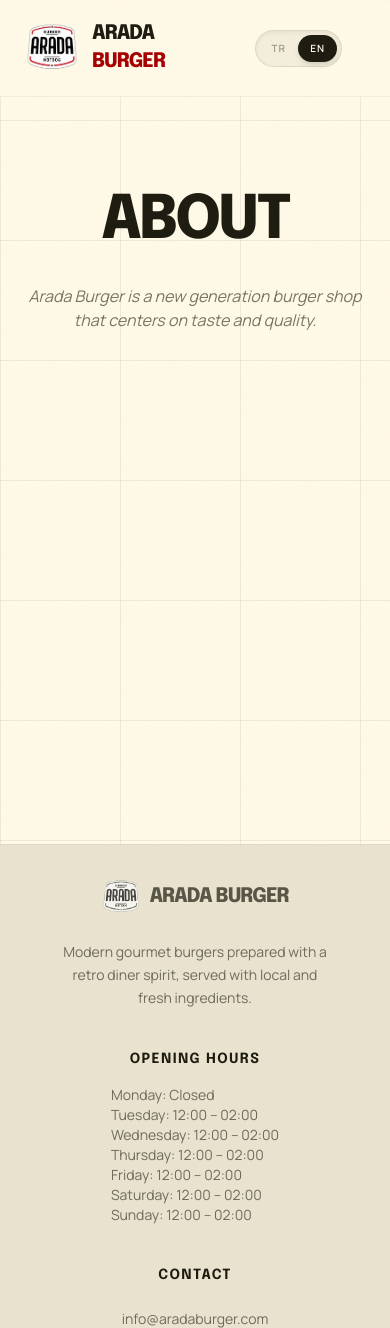
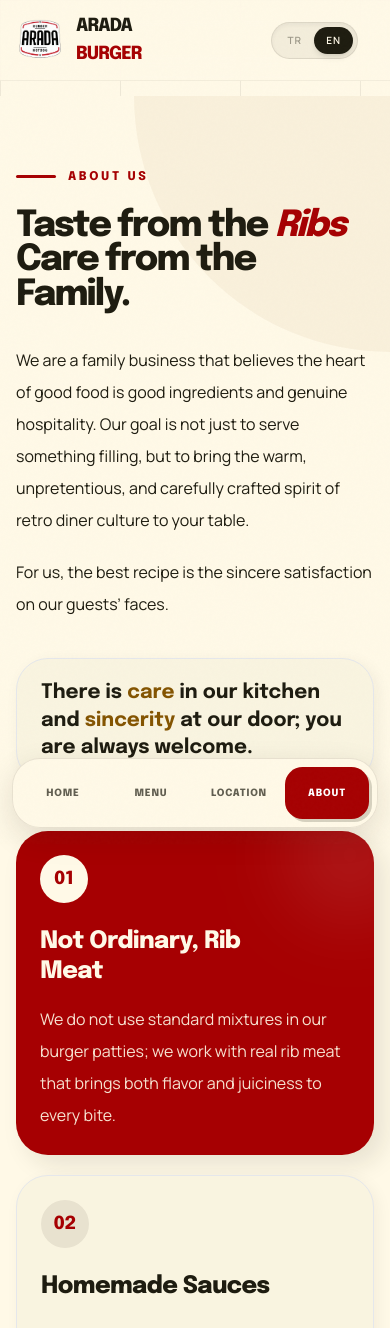
Before and after one commit to sezowastaken/arada-burger-website, a Next.js app in the folder frontend/: page /en/about in a window 390 px wide. Shown: the top 1328 px of the page. Built offline with nearby package versions, Linux system fonts and the light colour scheme.

Commit message:
sezo push 1.7
+about page
+mobile header update

```diff
--- a/frontend/src/app/[lang]/about/page.tsx
+++ b/frontend/src/app/[lang]/about/page.tsx
@@ -1,14 +1,186 @@
-export default function AboutPage({ params: { lang } }: { params: { lang: "tr" | "en" } }) {
+export default async function AboutPage({
+  params,
+}: {
+  params: Promise<{ lang: "tr" | "en" }>;
+}) {
+  const { lang } = await params;
+  const isTr = lang === "tr";
+
+  const content = {
+    eyebrow: isTr ? "Hakkımızda" : "About Us",
+    headlineTop: isTr ? "Kaburgadan Gelen" : "Taste from the",
+    headlineAccent: isTr ? "Lezzet" : "Ribs",
+    headlineBottom: isTr ? "Aileden Gelen Özen." : "Care from the Family.",
+    intro: isTr
+      ? "Biz, işin özünün iyi malzeme ve güler yüz olduğuna inanan bir aile işletmesiyiz. Amacımız sadece karın doyuran değil; retro diner kültürünün o sıcak, gösterişsiz ama özenli ruhunu masanıza taşıyan gerçek ürünler sunmak."
+      : "We are a family business that believes the heart of good food is good ingredients and genuine hospitality. Our goal is not just to serve something filling, but to bring the warm, unpretentious, and carefully crafted spirit of retro diner culture to your table.",
+    subIntro: isTr
+      ? "Bizim için en iyi tarif, misafirlerimizin yüzündeki samimi memnuniyettir."
+      : "For us, the best recipe is the sincere satisfaction on our guests’ faces.",
+    closing: isTr
+      ? "Mutfağımızda özen, kapımızda her zaman samimiyet var; bekleriz."
+      : "There is always care in our kitchen and sincerity at our door; you are always welcome.",
+    highlights: isTr
+      ? [
+          {
+            number: "01",
+            title: "Sıradan Değil, Kaburga Eti",
+            text: "Burger köftelerimizde standart karışımlar kullanmıyoruz; lokmanıza lezzetini ve suyunu veren gerçek kaburga etiyle çalışıyoruz.",
+            featured: true,
+          },
+          {
+            number: "02",
+            title: "Ev Yapımı Soslar",
+            text: "Hazır lezzetlerle işimiz yok. Burgerlerimizin ve atıştırmalıklarımızın ruhunu tamamlayan soslarımızı kendi mutfağımızda, kendi tariflerimizle hazırlıyoruz.",
+            featured: false,
+          },
+          {
+            number: "03",
+            title: "Gerçek Frankfurter",
+            text: "Hotdog menümüzde kaliteden taviz vermiyor; doyurucu ve karakterli lezzetiyle fark yaratan ithal frankfurter sosis kullanıyoruz.",
+            featured: false,
+          },
+          {
+            number: "04",
+            title: "Kesintisiz Tazelik",
+            text: "Sebzelerimizi rafta bekletmiyor; mutfağımızın temposuna göre gün içinde kısa aralıklarla yenileyerek her siparişte tazeliği koruyoruz.",
+            featured: false,
+          },
+        ]
+      : [
+          {
+            number: "01",
+            title: "Not Ordinary, Rib Meat",
+            text: "We do not use standard mixtures in our burger patties; we work with real rib meat that brings both flavor and juiciness to every bite.",
+            featured: true,
+          },
+          {
+            number: "02",
+            title: "Homemade Sauces",
+            text: "We do not rely on ready-made flavors. The sauces that complete our burgers and snacks are prepared in our own kitchen, with our own recipes.",
+            featured: false,
+          },
+          {
+            number: "03",
+            title: "Real Frankfurter",
+            text: "We do not compromise on quality in our hotdog menu; we use imported frankfurter sausages that bring a classic, satisfying character.",
+            featured: false,
+          },
+          {
+            number: "04",
+            title: "Constant Freshness",
+            text: "Our vegetables do not sit around waiting. We refresh them frequently throughout the day to match the rhythm of the kitchen.",
+            featured: false,
+          },
+        ],
+  };
+
   return (
-    <div className="container mx-auto px-4 py-24 text-center">
-      <h1 className="font-display font-extrabold text-6xl uppercase tracking-tighter mb-8">
-        {lang === "tr" ? "HAKKIMIZDA" : "ABOUT"}
-      </h1>
-      <p className="text-on_surface/60 max-w-xl mx-auto italic">
-        {lang === "tr"
-          ? "Arada Burger, lezzet ve kaliteyi merkeze alan yeni nesil bir burger dükkanıdır."
-          : "Arada Burger is a new generation burger shop that centers on taste and quality."}
-      </p>
-    </div>
+    <main className="relative min-h-screen overflow-hidden bg-background">
+      {/* Soft background ornament */}
+      <div
+        className="pointer-events-none absolute right-0 top-0 h-64 w-64 rounded-bl-full bg-secondary/5 md:h-80 md:w-80"
+        aria-hidden="true"
+      />
+
+      <section className="relative z-10 mx-auto w-full max-w-7xl px-4 py-16 sm:px-6 md:py-20 lg:px-8 lg:py-24">
+        <div className="grid grid-cols-1 gap-12 xl:grid-cols-[minmax(0,1.05fr)_minmax(0,0.95fr)] xl:gap-16">
+          {/* LEFT / INTRO */}
+          <div className="min-w-0">
+            <div className="inline-flex items-center gap-3">
+              <span className="h-[3px] w-10 rounded-full bg-primary" />
+              <span className="font-display text-xs font-extrabold uppercase tracking-[0.22em] text-primary sm:text-sm">
+                {content.eyebrow}
+              </span>
+            </div>
+
+            <h1 className="mt-6 max-w-4xl font-display text-4xl font-black leading-[0.96] tracking-tighter text-on_surface sm:text-5xl lg:text-6xl xl:text-[4.5rem]">
+              {content.headlineTop}{" "}
+              <span className="text-primary italic">{content.headlineAccent}</span>
+              <br className="hidden md:block" /> {content.headlineBottom}
+            </h1>
+
+            <div className="mt-8 max-w-2xl space-y-5">
+              <p className="font-[family:var(--font-manrope)] text-base leading-8 text-on_surface/78 sm:text-lg">
+                {content.intro}
+              </p>
+              <p className="font-[family:var(--font-manrope)] text-base leading-8 text-on_surface/78 sm:text-lg">
+                {content.subIntro}
+              </p>
+            </div>
+
+            {/* Divider */}
+            <div className="my-4 h-[6px] w-full max-w-xl opacity-90" />
+
+            {/* Closing statement */}
+            <div className="max-w-2xl rounded-[2rem] border border-on_surface/8 bg-surface_container_low px-6 py-5 shadow-[4px_4px_16px_rgba(30,28,16,0.06)]">
+              <p className="font-display text-xl font-bold leading-snug text-on_surface sm:text-2xl">
+                {isTr ? (
+                  <>
+                    Mutfağımızda <span className="text-secondary">özen</span>,
+                    kapımızda her zaman <span className="text-secondary">samimiyet</span> var; bekleriz.
+                  </>
+                ) : (
+                  <>
+                    There is <span className="text-secondary">care</span> in our
+                    kitchen and <span className="text-secondary">sincerity</span> at
+                    our door; you are always welcome.
+                  </>
+                )}
+              </p>
+            </div>
+          </div>
+
+          {/* RIGHT / HIGHLIGHTS */}
+          <div className="min-w-0">
+            <div className="grid grid-cols-1 gap-5 md:grid-cols-2 md:gap-6">
+              {content.highlights.map((item) => {
+                const isFeatured = item.featured;
+
+                return (
+                  <article
+                    key={item.number}
+                    className={`relative min-w-0 overflow-hidden rounded-[2rem] p-6 md:p-8 ${
+                      isFeatured
+                        ? "bg-primary text-background shadow-[10px_10px_24px_rgba(30,28,16,0.10)]"
+                        : "border border-on_surface/8 bg-surface_container_low text-on_surface shadow-[4px_4px_16px_rgba(30,28,16,0.05)]"
+                    }`}
+                  >
+                    {isFeatured && (
+                      <div
+                        className="pointer-events-none absolute -right-10 -top-10 h-32 w-32 rounded-full bg-white/10 blur-2xl"
+                        aria-hidden="true"
+                      />
+                    )}
+
+                    <div
+                      className={`mb-6 flex h-12 w-12 items-center justify-center rounded-full font-display text-lg font-black ${
+                        isFeatured
+                          ? "bg-background text-primary"
+                          : "bg-surface_container_highest text-primary"
+                      }`}
+                    >
+                      {item.number}
+                    </div>
+
+                    <h2 className="max-w-[16ch] font-display text-2xl font-black leading-tight tracking-tight sm:text-[2rem]">
+                      {item.title}
+                    </h2>
+
+                    <p
+                      className={`mt-4 font-[family:var(--font-manrope)] text-base leading-8 ${
+                        isFeatured ? "text-background/90" : "text-on_surface/72"
+                      }`}
+                    >
+                      {item.text}
+                    </p>
+                  </article>
+                );
+              })}
+            </div>
+          </div>
+        </div>
+      </section>
+    </main>
   );
 }
--- a/frontend/src/components/layout/Header.tsx
+++ b/frontend/src/components/layout/Header.tsx
@@ -4,9 +4,16 @@
 import Image from "next/image";
 import { usePathname, useParams } from "next/navigation";
 
-const navLinks = [
+const desktopNavLinks = [
   { href: "/menu", label: { tr: "Menü", en: "Menu" } },
-  { href: "/location", label: { tr: "Konum", en: "Locations" } },
+  { href: "/location", label: { tr: "Konum", en: "Location" } },
+  { href: "/about", label: { tr: "Hakkımızda", en: "About" } },
+];
+
+const mobileNavLinks = [
+  { href: "", label: { tr: "Ana Sayfa", en: "Home" } },
+  { href: "/menu", label: { tr: "Menü", en: "Menu" } },
+  { href: "/location", label: { tr: "Konum", en: "Location" } },
   { href: "/about", label: { tr: "Hakkımızda", en: "About" } },
 ];
 
@@ -27,12 +34,24 @@
     return `/${targetLang}/${segments.join("/")}`;
   };
 
+  const isActive = (href: string) => {
+    const fullHref = `/${lang}${href}`;
+    if (!pathname) return false;
+
+    if (href === "") {
+      return pathname === `/${lang}`;
+    }
+
+    return pathname === fullHref || pathname.startsWith(`${fullHref}/`);
+  };
+
   return (
-    <header className="fixed left-0 top-0 z-50 w-full border-b border-on_surface/5 bg-[rgba(255,249,231,0.85)] backdrop-blur-md">
-      <div className="mx-auto grid h-24 max-w-[1440px] grid-cols-[auto_1fr_auto] items-center gap-6 px-6 md:h-28 md:px-10">
-        {/* Branding: Refined Logo & Wordmark */}
-        <Link href={`/${lang}`} className="flex items-center gap-3 md:gap-4 group">
-          <div className="relative h-14 w-14 shrink-0 md:h-16 md:w-16 transition-transform duration-500 group-hover:scale-105">
+    <>
+      <header className="fixed left-0 top-0 z-50 w-full border-b border-on_surface/5 bg-[rgba(255,249,231,0.88)] backdrop-blur-md">
+        <div className="mx-auto grid h-20 max-w-[1440px] grid-cols-[auto_1fr_auto] items-center gap-4 px-4 sm:px-6 md:h-28 md:px-10">
+          {/* Branding */}
+          <Link href={`/${lang}`} className="group flex items-center gap-3 md:gap-4">
+            <div className="relative h-12 w-12 shrink-0 transition-transform duration-500 group-hover:scale-105 md:h-16 md:w-16">
               <Image
                 src="/brand/logo/logo_background_removed.png"
                 alt="Arada Burger logo"
@@ -43,22 +62,22 @@
             </div>
 
             <div className="flex flex-col leading-[0.9]">
-            <span className="font-display font-extrabold text-xl md:text-2xl uppercase tracking-tighter text-on_surface">
+              <span className="font-display text-lg font-extrabold uppercase tracking-tighter text-on_surface md:text-2xl">
                 Arada
               </span>
-            <span className="font-display font-extrabold text-primary text-xl md:text-2xl uppercase tracking-tighter">
+              <span className="font-display text-lg font-extrabold uppercase tracking-tighter text-primary md:text-2xl">
                 Burger
               </span>
             </div>
           </Link>
 
-        {/* Navigation: Editorial Style */}
+          {/* Desktop Navigation */}
           <nav className="hidden items-center justify-center gap-8 md:flex lg:gap-12">
-          {navLinks.map((link) => (
+            {desktopNavLinks.map((link) => (
               <Link
                 key={link.href}
                 href={`/${lang}${link.href}`}
-              className="group relative font-display font-bold text-xs lg:text-sm uppercase tracking-[0.2em] text-on_surface transition-colors duration-200 hover:text-primary"
+                className="group relative font-display text-xs font-bold uppercase tracking-[0.2em] text-on_surface transition-colors duration-200 hover:text-primary lg:text-sm"
               >
                 {link.label[lang]}
                 <span className="absolute -bottom-2 left-0 h-[2px] w-0 bg-primary transition-all duration-300 group-hover:w-full" />
@@ -66,8 +85,8 @@
             ))}
           </nav>
 
-        {/* Utilities: Polished Pill Switcher & Button */}
-        <div className="flex items-center justify-end gap-4 md:gap-6">
+          {/* Utilities */}
+          <div className="flex items-center justify-end gap-3 md:gap-6">
             <div className="flex items-center rounded-full border border-on_surface/10 bg-surface_container_highest/50 p-1 shadow-inner">
               <Link
                 href={getTogglePath("tr")}
@@ -91,11 +110,36 @@
               </Link>
             </div>
 
-          <button className="hidden sm:block rounded-full bg-primary px-8 py-3 font-display font-bold text-[10px] lg:text-xs uppercase tracking-[0.15em] text-white sticker-shadow transition-transform duration-200 hover:-translate-y-0.5 active:translate-y-0">
+            <button className="hidden rounded-full bg-primary px-8 py-3 font-display text-[10px] font-bold uppercase tracking-[0.15em] text-white sticker-shadow transition-transform duration-200 hover:-translate-y-0.5 active:translate-y-0 sm:block lg:text-xs">
               {lang === "tr" ? "Giriş" : "Login"}
             </button>
           </div>
         </div>
       </header>
+
+      {/* Mobile Bottom Navigation */}
+      <nav className="fixed bottom-4 left-1/2 z-50 w-[calc(100%-1.5rem)] max-w-md -translate-x-1/2 rounded-[1.75rem] border border-on_surface/10 bg-[rgba(255,249,231,0.94)] p-2 shadow-[0_10px_30px_rgba(30,28,16,0.12)] backdrop-blur-md md:hidden">
+        <div className="grid grid-cols-4 gap-1">
+          {mobileNavLinks.map((link) => {
+            const active = isActive(link.href);
+            const fullHref = `/${lang}${link.href}`;
+
+            return (
+              <Link
+                key={link.href || "home"}
+                href={fullHref}
+                className={`flex min-h-[52px] items-center justify-center rounded-[1.1rem] px-2 text-center font-display text-[10px] font-black uppercase leading-tight tracking-[0.08em] transition-all ${
+                  active
+                    ? "bg-primary text-white shadow-[3px_3px_0px_rgba(30,28,16,0.18)]"
+                    : "text-on_surface/70 hover:bg-surface_container_highest"
+                }`}
+              >
+                <span>{link.label[lang]}</span>
+              </Link>
+            );
+          })}
+        </div>
+      </nav>
+    </>
   );
 }
```
Lines whose indentation alone changed are shown as unchanged.
